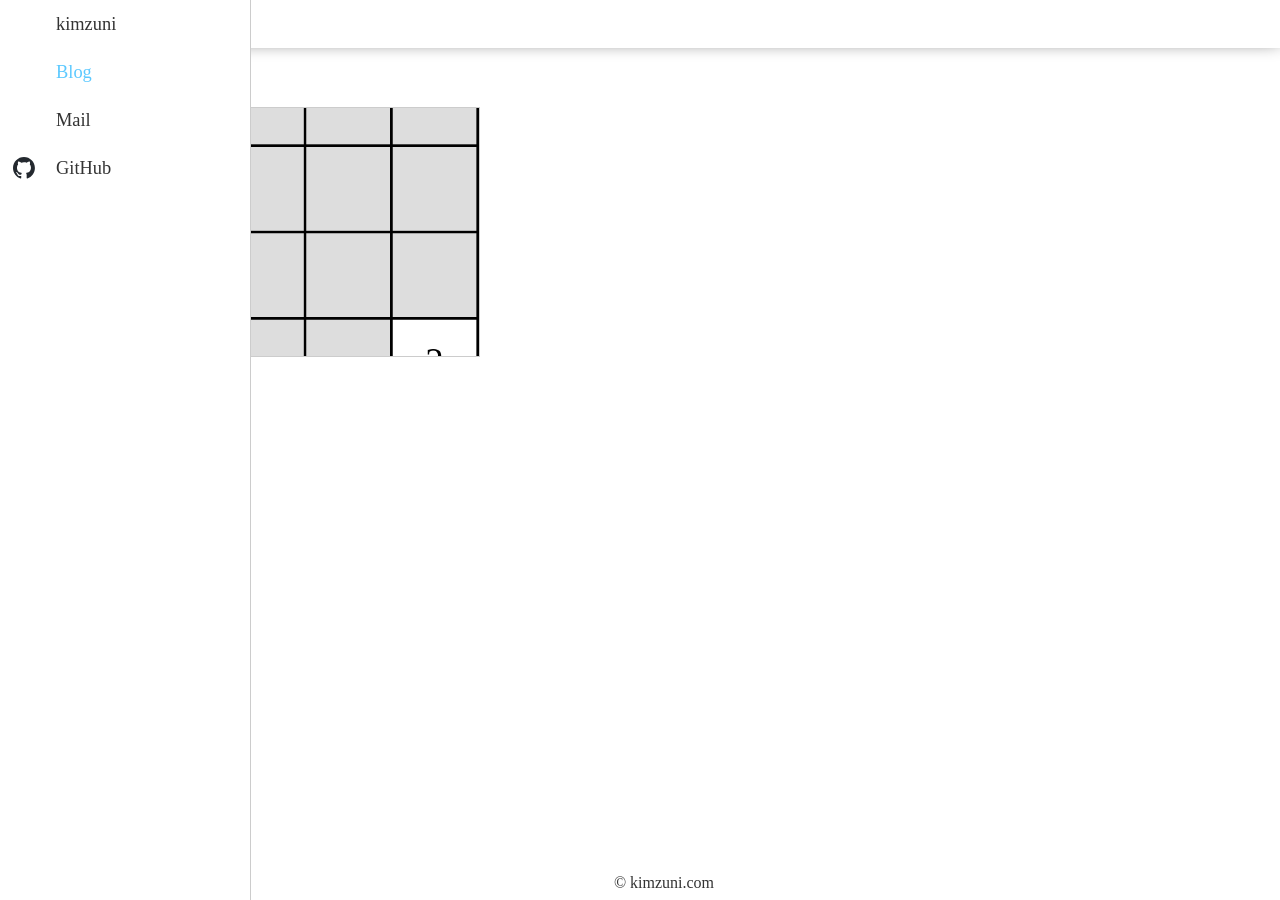
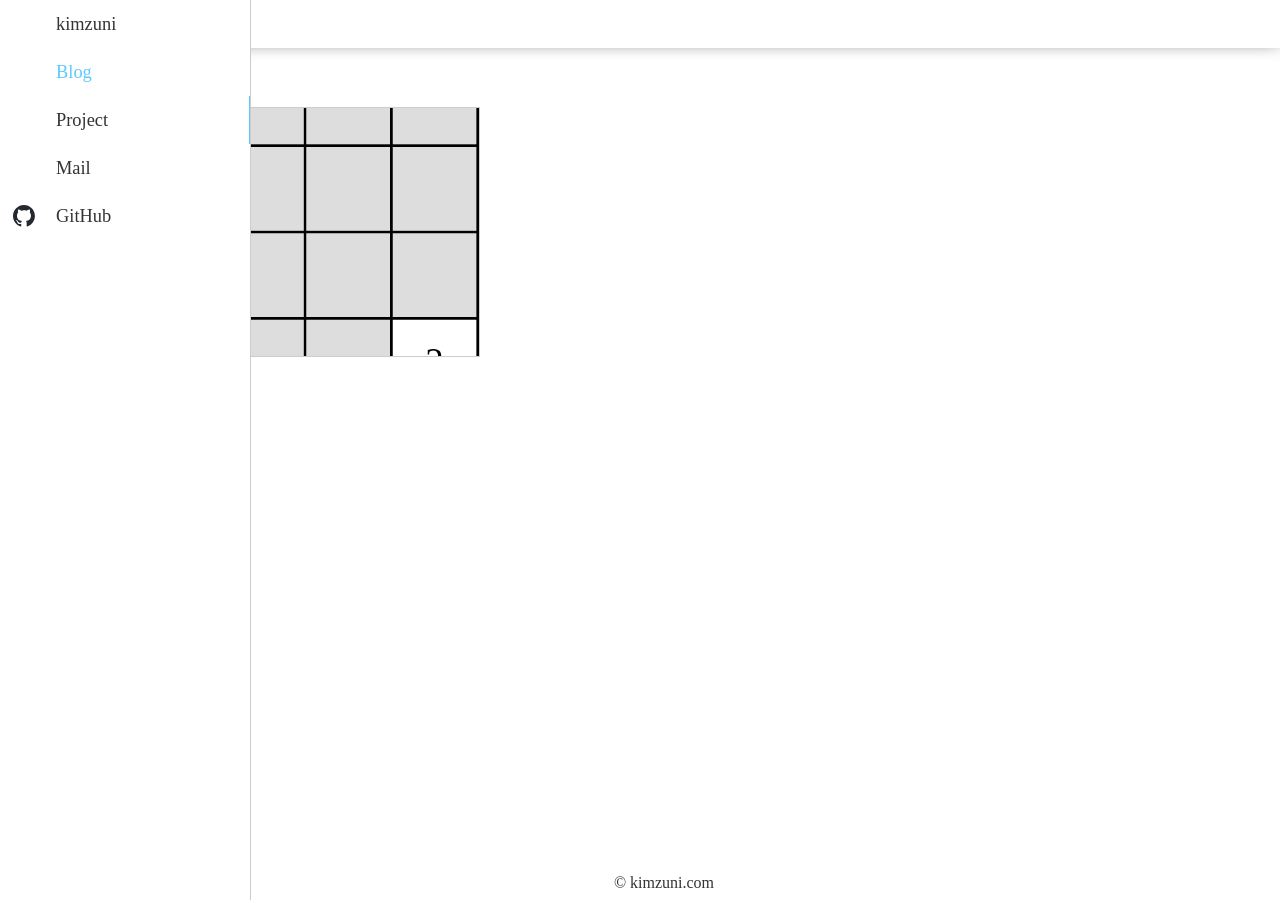
Before and after one commit to kimzuni/project, a Jekyll site: the page built from index.html, in a window 1280 px wide. Built offline with Jekyll 4.4.1, drawn with Linux system fonts in a browser that asks for light colours.

Commit message:
sites-nav

```diff
--- a/_config.yml
+++ b/_config.yml
@@ -12,7 +12,7 @@ email:
 github: kimzuni
 
 cdn: "https://cdn.jsdelivr.net/gh/kimzuni/cdn/blog"
-logos: "https://cdn.jsdelivr.net/gh/kimzuni/logos@v2.4.1"
+logos: "https://cdn.jsdelivr.net/gh/kimzuni/logos@v2.5.1"
 favicons: "https://cdn.jsdelivr.net/gh/kimzuni/logos@latest/kimzuni/favicons"
 
 
--- a/_data/sites-nav.yml
+++ b/_data/sites-nav.yml
@@ -4,6 +4,9 @@
 - name: "Blog"
   url: "//zuni.kim"
   icon: "blog"
+- name: "Project"
+  url: "//project.zuni.kim"
+  icon: "project"
 - name: "Mail"
   url: "//mail.kimzuni.com"
   icon: "mail"
--- a/_includes/sites-nav.html
+++ b/_includes/sites-nav.html
@@ -6,5 +6,6 @@
 {% endfor %}</ul>
 <script type="text/javascript" src="{{ site.logos }}/kimzuni/svg-draw.js"></script>
 <script type="text/javascript" src="{{ site.logos }}/blog/svg-draw.js"></script>
+<script type="text/javascript" src="{{ site.logos }}/project/svg-draw.js"></script>
 <script type="text/javascript" src="{{ site.logos }}/mail/svg-draw.js"></script>
 </nav>{% endif %}
--- /dev/null
+++ b/_includes/svg/project.html
@@ -0,0 +1 @@
+<svg draw="project"></svg>
```
